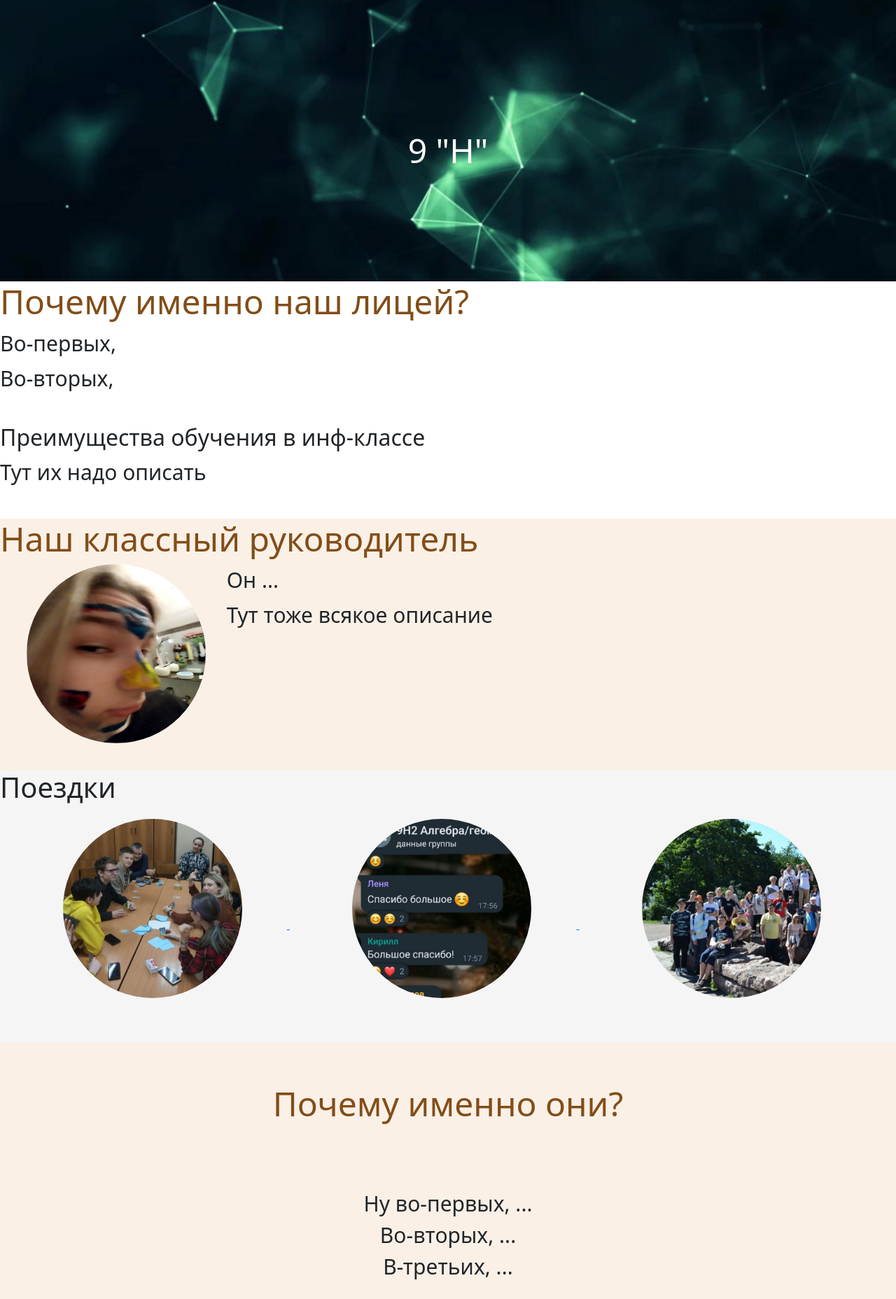
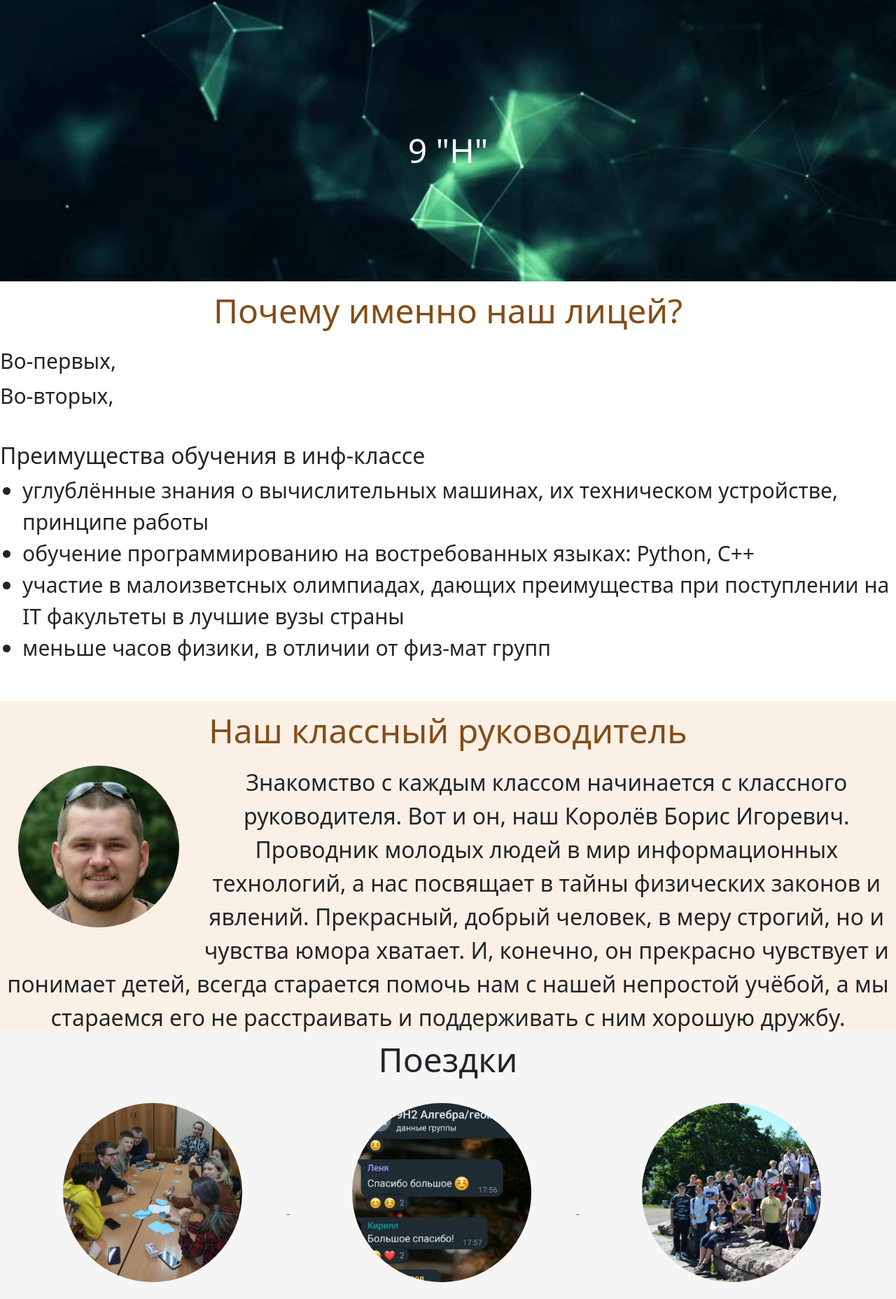
Before and after one commit to SaminaSattarova/HTML_project, a Flask app: page / in a window 1280 px wide. Shown: the part 85-1941 px from the top of the page at 70% size. Run offline with Flask 3, Linux system fonts and the light colour scheme; data comes from the database, SQL or seed files in the repository.

Commit message:
текстовые блоки

```diff
--- a/static/css_img/style.css
+++ b/static/css_img/style.css
@@ -4,33 +4,34 @@
   height: 84px;
 }
 
-.zagolovok {
+.zagolvok {
   text-align: center;
-  padding-top: 3%;
-  padding-bottom: 3%;
+  padding-top: 1%;
+  padding-bottom: 1%;
+  font-size: 30px;
 }
 
-.background_borya {
+.borya {
   background-color: #faf0e6;
+  font-size: 32px;
+  height: 470px;
+  text-align: center;
 }
 
 .background_travels {
   background-color: #f5f5f5;
 }
 
-.classruk {
-  width: 20%;
+.borya img {
+  width: 18%;
   height: 35%;
   border-radius: 50%;
-  margin-left: 3%;
+  float: left;
+  margin-right: 2%;
   margin-bottom: 3%;
+  margin-left: 2%;
 }
 
-.block_classruk {
- font-size: 30px;
- float: right;
- padding-right: 45%;
-}
 
 .lyceum {
   font-size: 30px;
@@ -52,8 +53,10 @@
  text-align: center;
  vertical-align: middle;
  background-color: #faf0e6;
- padding-bottom: 20px;
- padding-top: 20px;
+ padding-bottom: 1%;
+ padding-top: 1%;
+ padding-left: 5%;
+ padding-right: 5%;
 }
 
 p {
@@ -96,7 +99,7 @@ p {
 }
 
 .one_ava {
- width: 70%;
+ width: 75%;
  border-radius: 50%;
 }
 
--- a/templates/base.html
+++ b/templates/base.html
@@ -38,21 +38,23 @@
     </div>
     <div class="lyceum">
       <h2>Преимущества обучения в инф-классе</h2>
-      <p>Тут их надо описать</p>
+      <ul>
+        <li>углублённые знания о вычислительных машинах, их техническом устройстве, принципе работы</li>
+        <li>обучение программированию на востребованных языках: Python, C++</li>
+        <li>участие в малоизветсных олимпиадах, дающих преимущества при поступлении на IT факультеты в лучшие вузы страны</li>
+        <li>меньше часов физики, в отличии от физ-мат групп</li>
+      </ul>
     </div>
   </div>
 
-  <div class="background_borya">
+  <div class="borya">
     <h1 class="zagolvok"><font color="#834d18" size="50">Наш классный руководитель</font></h1>
-    <img src="../static/css_img/boris.jpg" alt="борямбус" class="classruk">
-    <div class="block_classruk">
-      <p>Он ...</p>
-      <p>Тут тоже всякое описание</p>
-    </div>
+    <p><img src="../static/css_img/boris.jpg" alt="борямбус">
+    Знакомство с каждым классом начинается с классного руководителя. Вот и он, наш Королёв Борис Игоревич. Проводник молодых людей в мир информационных технологий, а нас посвящает в тайны физических законов и явлений. Прекрасный, добрый человек, в меру строгий, но и чувства юмора хватает. И, конечно, он прекрасно чувствует и понимает детей, всегда старается помочь нам с нашей непростой учёбой, а мы стараемся его не расстраивать и поддерживать с ним хорошую дружбу.</p>
   </div>
 
   <div class="background_travels">
-    <h1 class="zagolvok">Поездки</h1>
+    <h1 class="zagolvok"><font size="7">Поездки</font></h1>
     <a href="../static/css_img/templates/chaepitiya.html" target="_blank">
       <img src="../static/css_img/chaepitiya.png" alt="photo" class="travels">
     </a>
@@ -65,16 +67,15 @@
   </div>
 
   <div class="description">
-    <h1 class="zagolovok"><font size="7" color="#834d18">Почему именно они?</font></h1>
+    <h1 class="zagolvok"><font size="7" color="#834d18">Почему именно они?</font></h1>
     <p>
-      <br>Ну во-первых, ...
-      <br>Во-вторых, ...
-      <br>В-третьих, ...
+      А о ком ещё надо рассказывать, как не о девятом Н2, ведь это такой небольшой, но такой крепкий, дружный и душевный коллектив.
+      Конечно, компания эта разношёрстная, но никто из них никогда не почувствует себя чужим, будет поддержан и на нелёгком учебном пути, и в безобидных (и не очень) забавах, и предостережён от ошибок. Все мы связаны одной сетью...сетью дружбы, совместных историй и эмоций. И рады будем погрузить в неё и вас, вам осталось лишь проникнуться нашей маленькой, но очень сильной командой АЙТИ класса лицея 1523!
     </p>
   </div>
 
   <div class="avas_area">
-    <h1 class="zagolovok"><font size="7" color="#834d18">Вот они, справа налево</font></h1>
+    <h1 class="zagolvok"><font size="7" color="#834d18">Вот они, справа налево</font></h1>
   </div>
   <div id="carouselExample" class="carousel slide">
     <div class="carousel-inner">
```
Also changed, not shown: static/css_img/boris.jpg.
